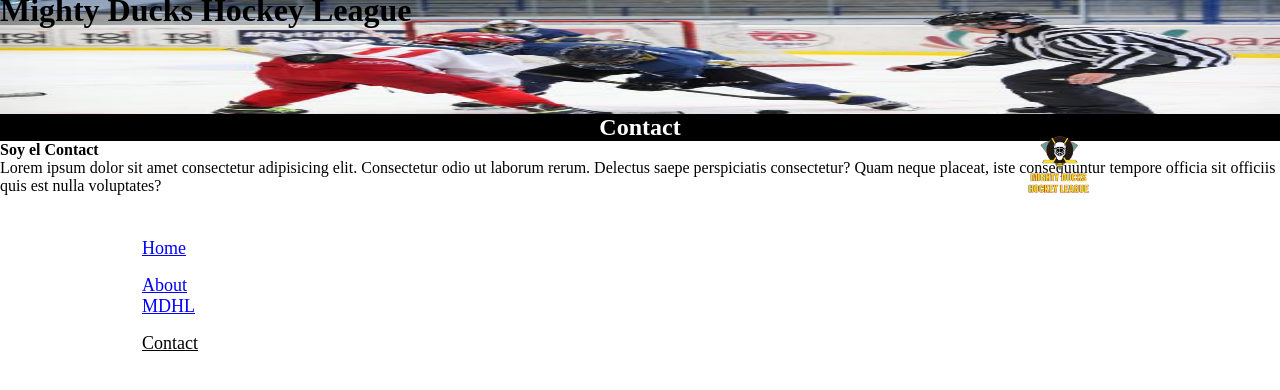
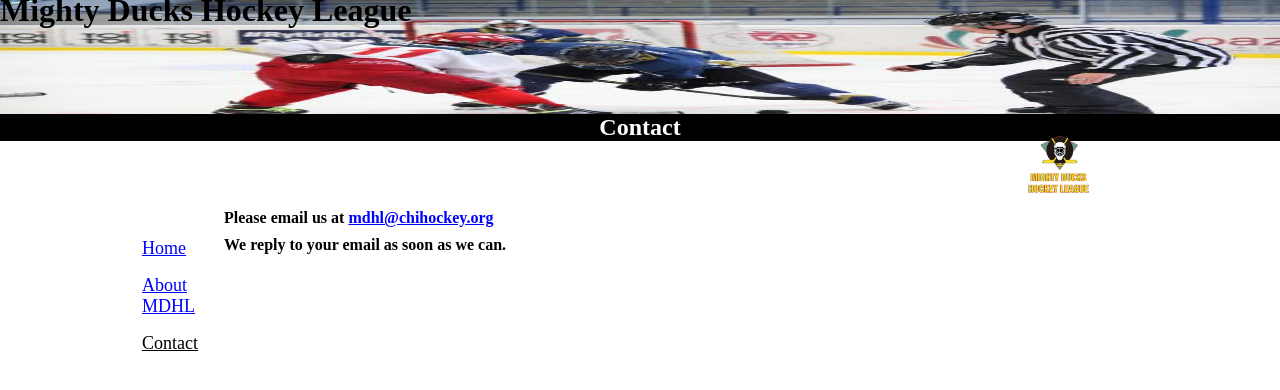
Before and after one commit to MariadelosAngelesParedesR/Class-Boot-Front---End, a plain HTML site: page Introduccion html/Contact.html in a window 1280 px wide. Drawn offline with Linux system fonts and the light colour scheme.

Commit message:
Commit agregar css about contact

```diff
--- a/Introduccion html/Contact.html
+++ b/Introduccion html/Contact.html
@@ -22,12 +22,11 @@
         <a href="../Introduccion html/About_MDHL.html">About MDHL</a>
         <a href="#">Contact</a>
     </nav>
-    <section>
+    <section class="contenido_contacto">
         <div>
-            <h4>Soy el Contact</h4>
-            <p>Lorem ipsum dolor sit amet consectetur adipisicing elit. Consectetur odio ut laborum rerum. Delectus
-                saepe perspiciatis consectetur? Quam neque placeat, iste consequuntur tempore officia sit officiis quis
-                est nulla voluptates?</p>
+            <h4>Please email us at <a class="email
+                ">mdhl@chihockey.org</a></h4>
+            <h4>We reply to your email as soon as we can.</h4>
         </div>
     </section>
 
--- a/assets/Estilos/about.css
+++ b/assets/Estilos/about.css
@@ -62,10 +62,22 @@
 }
 
 .contenido_mision{
-    position: relative;
+    margin-right: 27px;
+    position: absolute;
+    top: 200px;
+    left: 224px;
 
 }
 
+h4{
+    color:black;
+    margin-top: 18px;
+}
+
+
 p {
+    text-align: justify;
     color:black;
+    margin-top: 10px;
+
 }
--- a/assets/Estilos/contact.css
+++ b/assets/Estilos/contact.css
@@ -61,11 +61,21 @@
 
 }
 
-.contenido_mision{
-    position: relative;
+.contenido_contacto{
+    position: absolute;
+    top: 200px;
+    left: 224px;
 
 }
 
-p {
-    color:black;
+h4{
+    text-align: left;
+    margin-top: 9px;
+
 }
+
+.email{
+    text-decoration: underline;
+    color: blue;
+
+}
```
Also changed, not shown: Introduccion html/About_MDHL.html (+6 -2 lines), assets/Estilos/index.css (+10 -7 lines).
